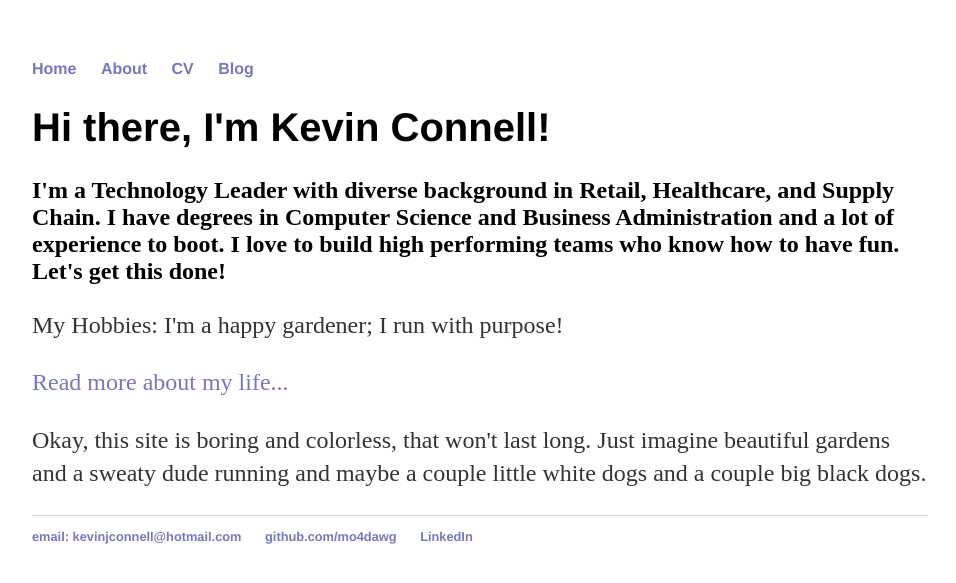
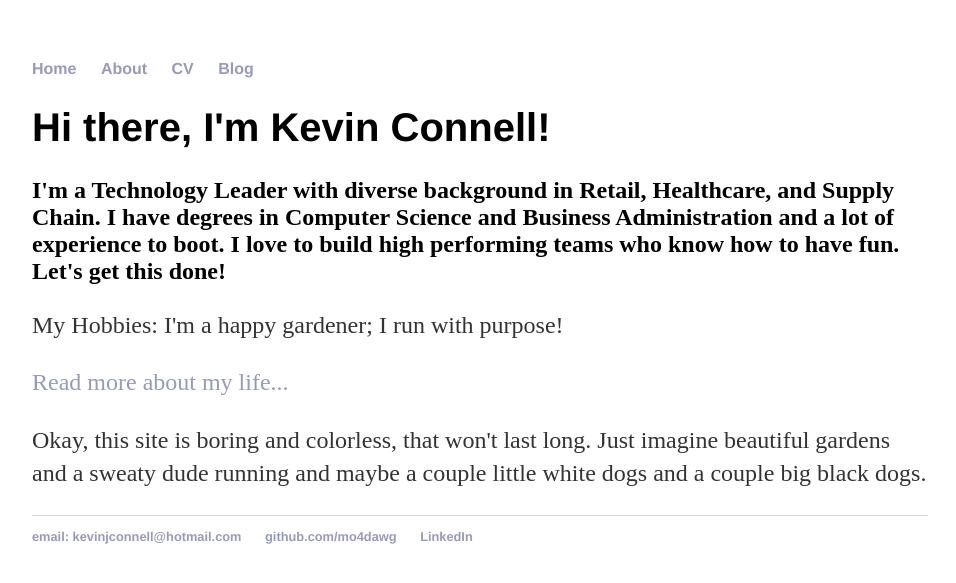
Before and after one commit to mo4dawg/mo4dawg.github.io, a Jekyll site: the page built from index.html, in a window 1280 px wide. Shown: the top 583 px of the page, without its empty margins (160-1116 px from the left). Built offline with Jekyll 4.4.1, drawn with Linux system fonts in a browser that asks for light colours.

Commit message:
Update main.css

```diff
--- a/css/main.css
+++ b/css/main.css
@@ -14,7 +14,7 @@ nav ul li, footer ul li {
 }
 a {
     text-decoration: none;
-    color: #77B;
+    color: #99B;
 }
 a:hover {
     text-decoration: underline;
```
